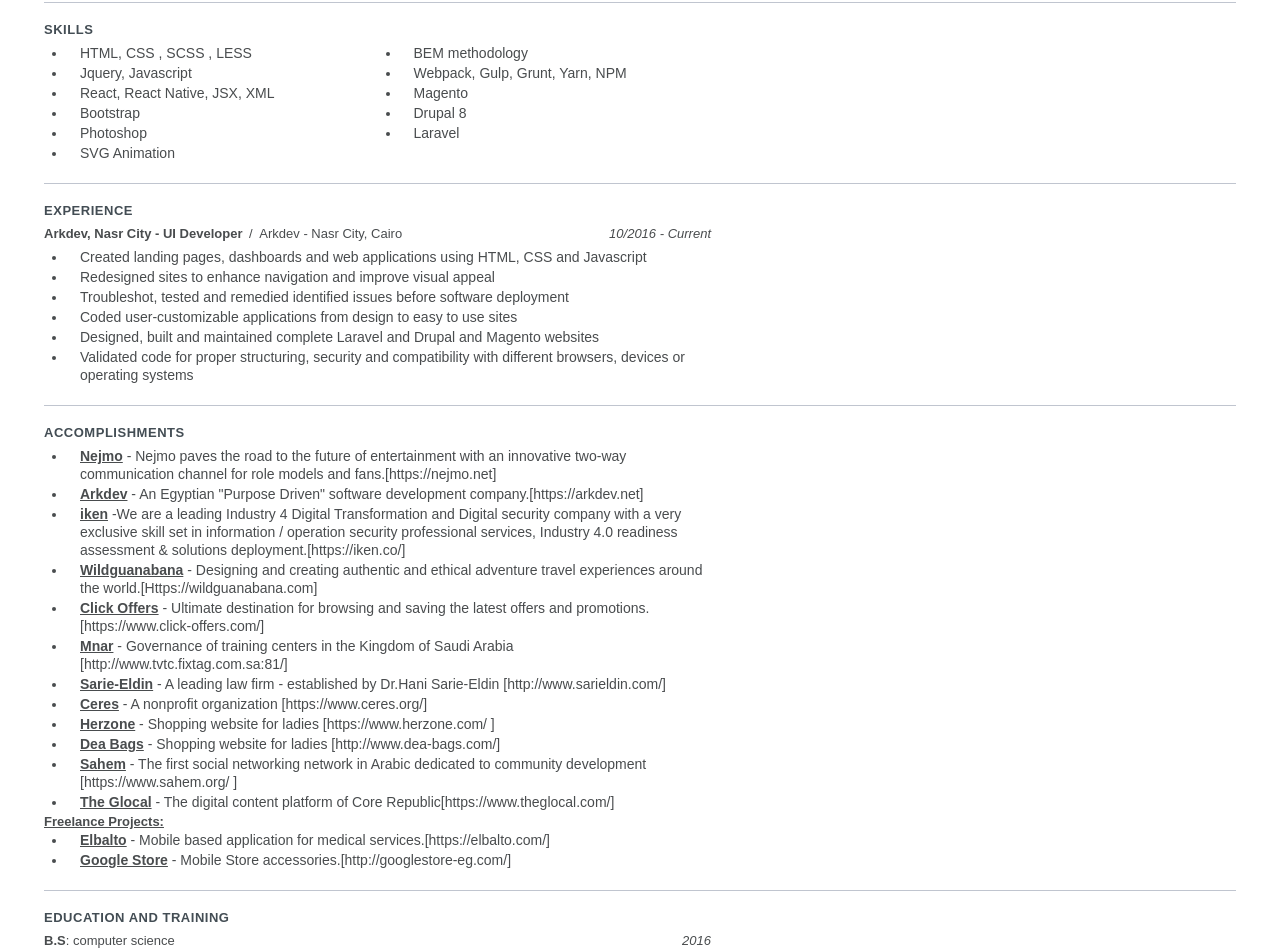
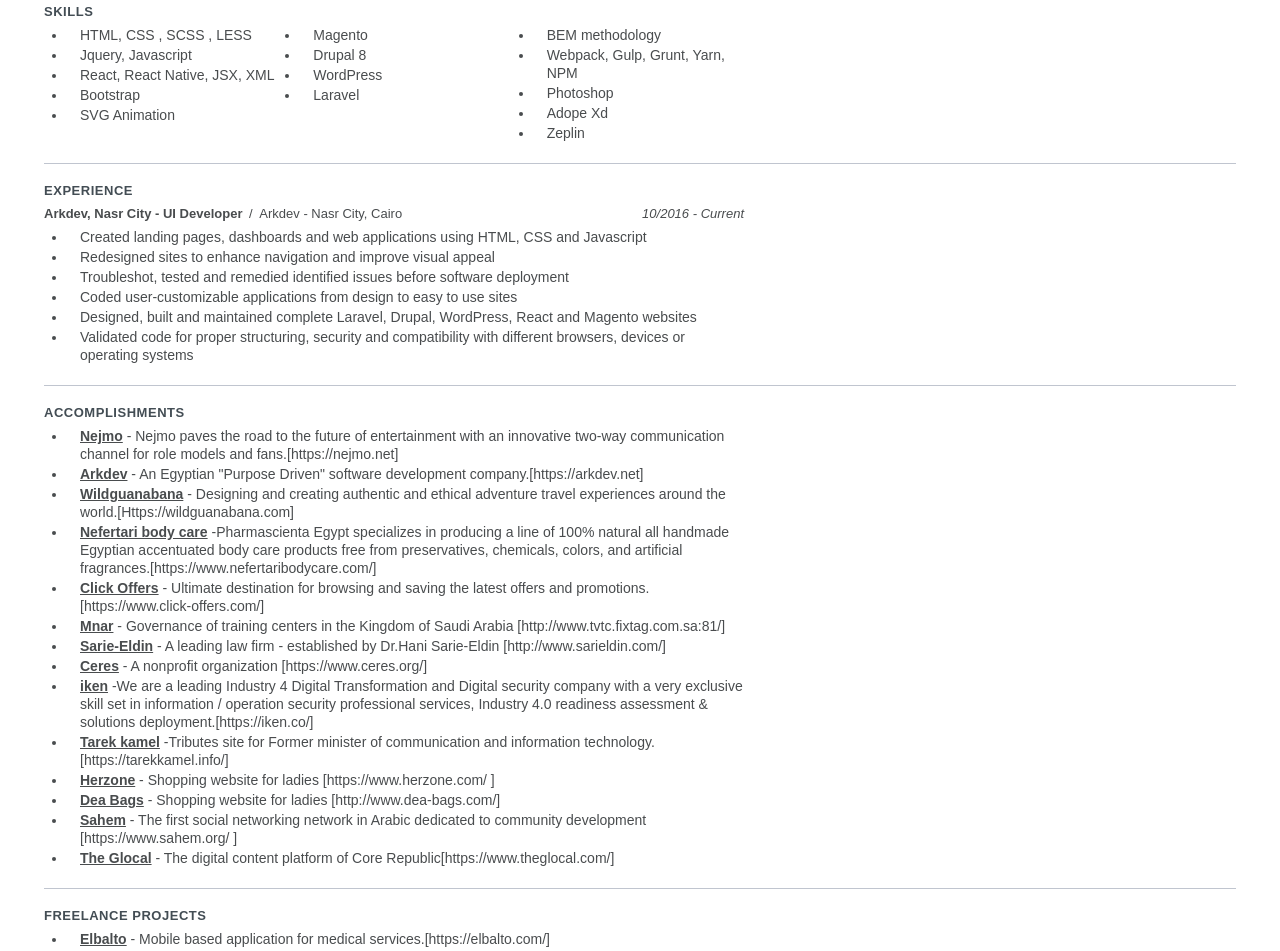
Before and after one commit to mohamedragaey/mohamedragaey.github.io, a React (Create React App) app: page /resume in a window 1280 px wide. Shown: the part 220-1171 px from the top of the page. Built offline with nearby package versions, Linux system fonts and the light colour scheme; the HTML template or start-up script is replaced by a standard one.

Commit message:
Updating CV

```diff
--- a/src/components/cv.css
+++ b/src/components/cv.css
@@ -114,7 +114,7 @@
 }
 
 table.twocol td {
-    width: 50%;
+    width: 33.33%;
 }
 
 table.skills, table.twocol {
@@ -287,7 +287,7 @@
 
 div#document .singlecolumn, div#document .maincolumn {
     margin-left: 0px;
-    width: 667px
+    width: 700px
 }
 
 div#document div.sectiontitle {
--- a/src/components/cv.js
+++ b/src/components/cv.js
@@ -63,29 +63,30 @@
               <table className="twocol">
                 <tbody>
                 <tr>
-                  <td className="field twocol_1"
-                      id="FIELD_SKC1">
+                  <td className="field">
                     <ul>
                       <li>HTML, CSS , SCSS , LESS</li>
                       <li>Jquery, Javascript</li>
-                      <li>React, React Native, JSX,
-                        XML
-                      </li>
+                      <li>React, React Native, JSX, XML</li>
                       <li>Bootstrap</li>
-                      <li>Photoshop</li>
                       <li>SVG Animation</li>
                     </ul>
                   </td>
-                  <td className="field twocol_2"
-                      id="FIELD_SKC2">
+                  <td className="field">
+                    <ul>
+                      <li>Magento</li>
+                      <li>Drupal 8</li>
+                      <li>WordPress</li>
+                      <li>Laravel</li>
+                    </ul>
+                  </td>
+                  <td className="field">
                     <ul>
                       <li>BEM methodology</li>
-                      <li>Webpack, Gulp, Grunt, Yarn,
-                        NPM
-                      </li>
-                      <li>Magento</li>
-                      <li>Drupal 8</li>
-                      <li>Laravel</li>
+                      <li>Webpack, Gulp, Grunt, Yarn, NPM</li>
+                      <li>Photoshop</li>
+                      <li>Adope Xd</li>
+                      <li>Zeplin</li>
                     </ul>
                   </td>
                 </tr>
@@ -120,7 +121,7 @@
                   <li>Troubleshot, tested and remedied identified issues before software deployment
                   </li>
                   <li>Coded user-customizable applications from design to easy to use sites</li>
-                  <li>Designed, built and maintained complete Laravel and Drupal and Magento
+                  <li>Designed, built and maintained complete Laravel, Drupal, WordPress, React and Magento
                     websites
                   </li>
                   <li>Validated code for proper structuring, security and compatibility with different
@@ -144,12 +145,12 @@
                 <li><u><strong>Arkdev</strong></u> - An Egyptian "Purpose Driven" software development
                   company.[https://arkdev.net]
                 </li>
-                <li><u><strong>iken</strong></u> -We are a leading Industry 4 Digital Transformation and Digital
-                  security company with a very exclusive skill set in information / operation security professional
-                  services, Industry 4.0 readiness assessment & solutions deployment.[https://iken.co/]
-                </li>
                 <li><u><strong>Wildguanabana</strong></u> - Designing and creating authentic and ethical
                   adventure travel experiences around the world.[Https://wildguanabana.com]
+                </li>
+                <li><u><strong>Nefertari body care</strong></u> -Pharmascienta Egypt specializes in producing a line of
+                  100% natural all handmade Egyptian accentuated body care products free from preservatives, chemicals,
+                  colors, and artificial fragrances.[https://www.nefertaribodycare.com/]
                 </li>
                 <li><u><strong>Click Offers</strong></u> - Ultimate destination for browsing and saving the
                   latest offers and promotions.[https://www.click-offers.com/]
@@ -161,6 +162,13 @@
                   Sarie-Eldin [http://www.sarieldin.com/]
                 </li>
                 <li><u><strong>Ceres</strong></u> - A nonprofit organization [https://www.ceres.org/]</li>
+                <li><u><strong>iken</strong></u> -We are a leading Industry 4 Digital Transformation and Digital
+                  security company with a very exclusive skill set in information / operation security professional
+                  services, Industry 4.0 readiness assessment & solutions deployment.[https://iken.co/]
+                </li>
+                <li><u><strong>Tarek kamel</strong></u> -Tributes site for Former minister of communication and
+                  information technology.[https://tarekkamel.info/]
+                </li>
                 <li><u><strong>Herzone</strong></u> - Shopping website for ladies [https://www.herzone.com/
                   ]
                 </li>
@@ -174,7 +182,15 @@
                   Republic[https://www.theglocal.com/]
                 </li>
               </ul>
-              <p><u><strong>Freelance Projects:</strong></u></p>
+            </div>
+          </div>
+        </div>
+        <div className="section">
+          <div className="heading">
+            <div className="sectiontitle">Freelance Projects</div>
+          </div>
+          <div className="paragraph PARAGRAPH_ACCM firstparagraph ">
+            <div className="field singlecolumn">
               <ul>
                 <li><u><strong>Elbalto</strong></u> - Mobile based application for medical
                   services.[https://elbalto.com/]
```
